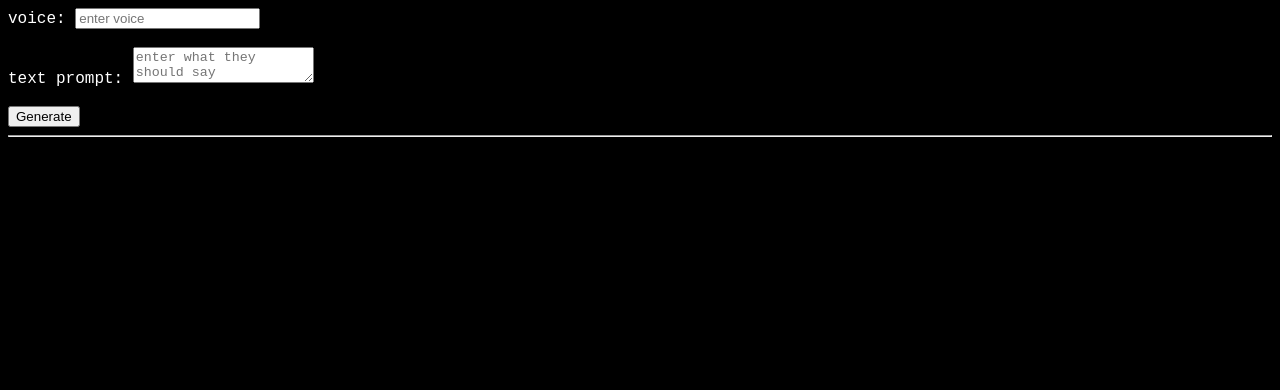
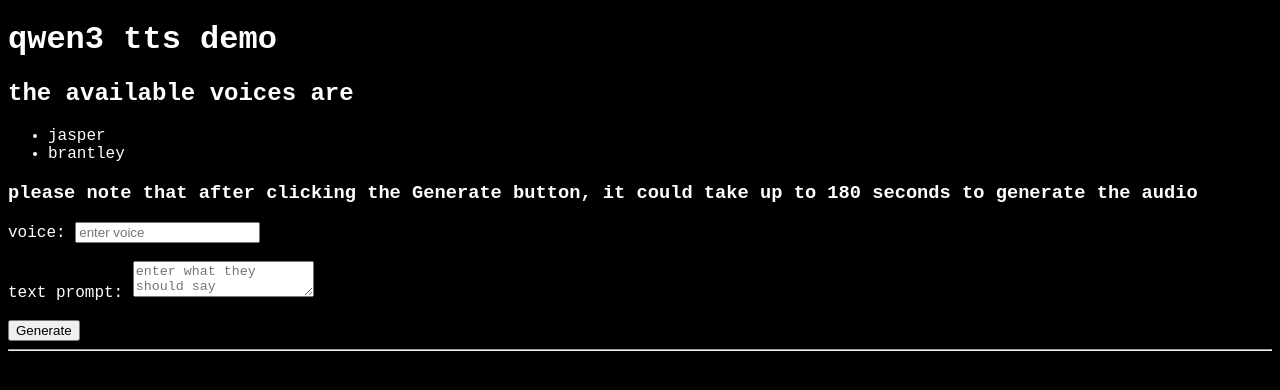
Before and after one commit to ilikekeyboards4924/qwen3_tts_site, a plain HTML site: page index.html in a window 1280 px wide. Drawn offline with Linux system fonts and the light colour scheme.

Commit message:
make the ui a little bit more user-friendly

```diff
--- a/index.html
+++ b/index.html
@@ -5,6 +5,14 @@
     <link rel="stylesheet" href="styles.css">
 </head>
 <body>
+    <h1>qwen3 tts demo</h1>
+    <h2>the available voices are </h2>
+    <ul>
+        <li>jasper</li>
+        <li>brantley</li>
+    </ul>
+    <h3>please note that after clicking the Generate button, it could take up to 180 seconds to generate the audio</h3>
+
     <label for="character">voice:</label>
     <input type="text" id="voice" placeholder="enter voice"><br><br>
 
```
